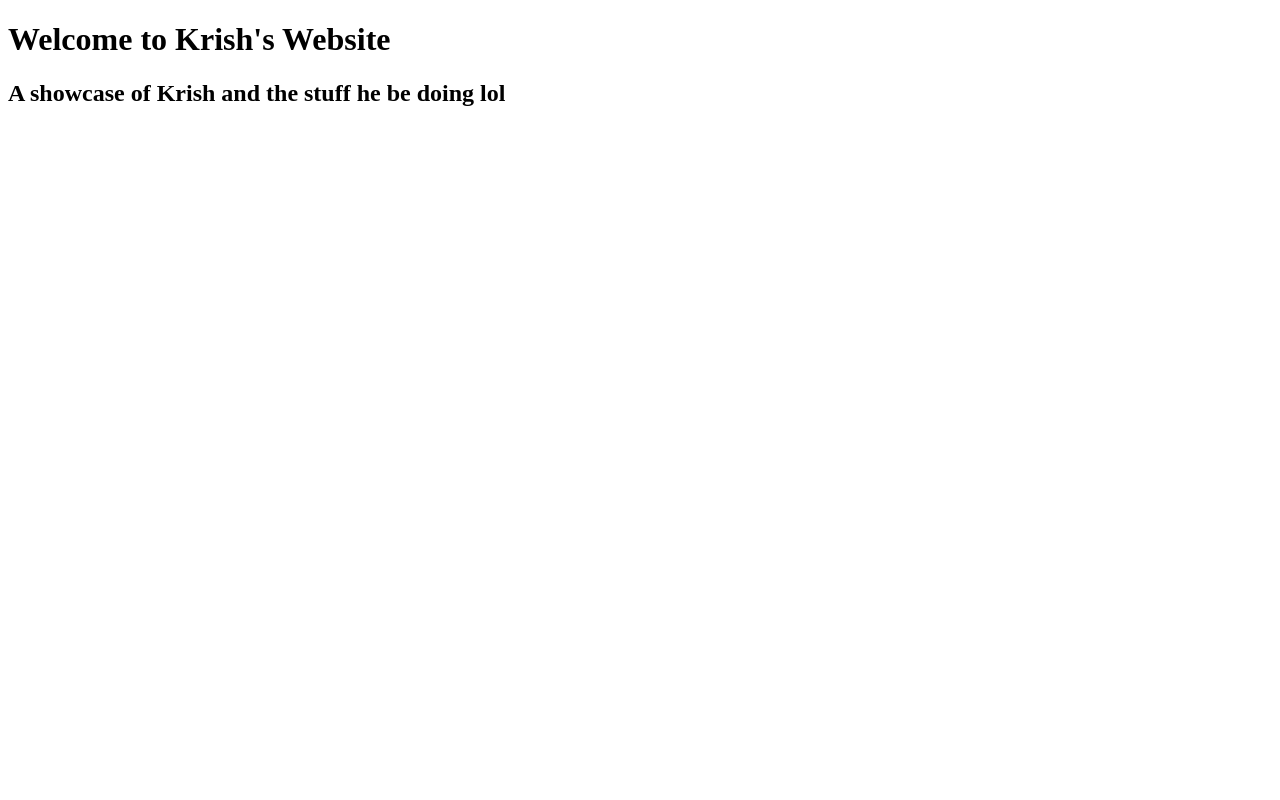
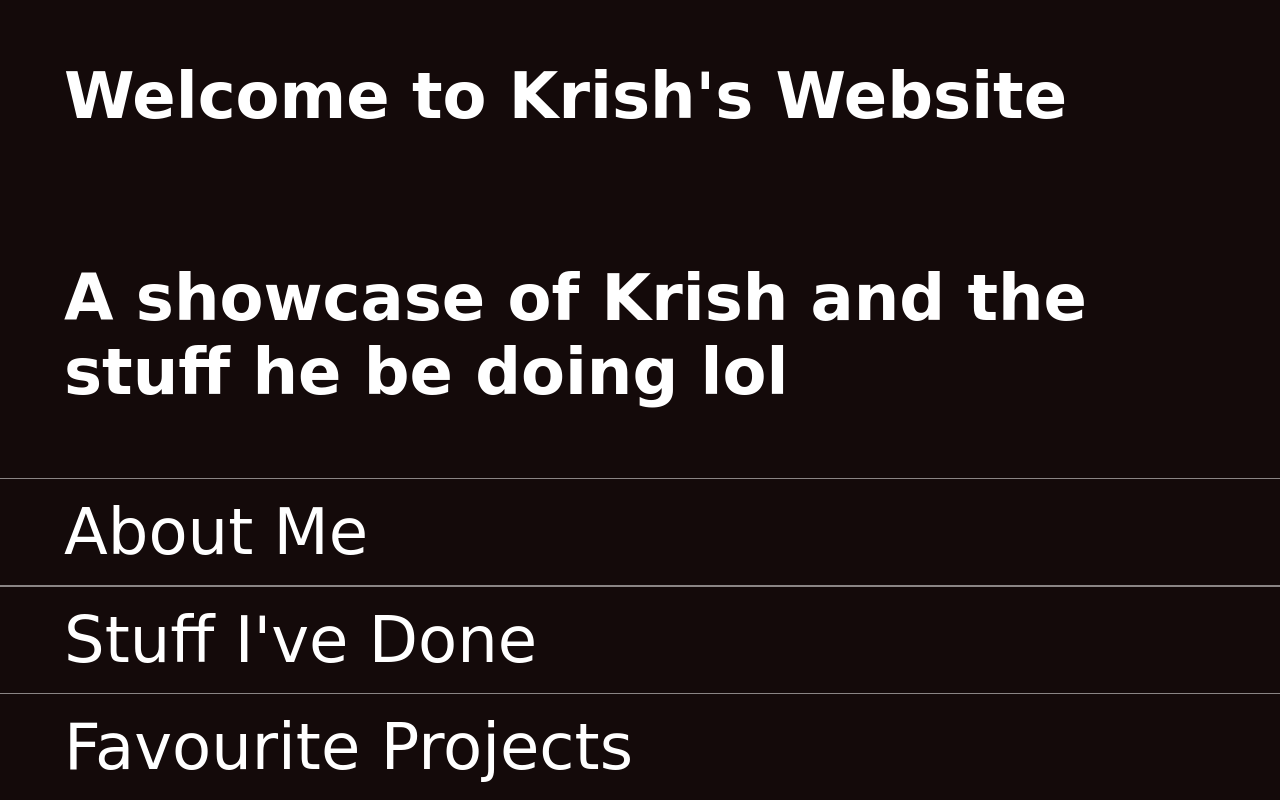
Before and after one commit to KoolAidKrish/my-website, a plain HTML site: page index.html in a window 1280 px wide. Drawn offline with Linux system fonts and the light colour scheme.

Commit message:
Linked files

```diff
--- a/index.html
+++ b/index.html
@@ -1,13 +1,20 @@
 <!DOCTYPE html>
 <html lang="en">
     <head>
+        <link rel="stylesheet" href="stuff.css">
         <meta charset="UTF-8">
         <meta name="viewport" content="width=device-width, initial-scale=1.0">
         <title>Krish's Website</title>
     </head>
 
     <body>
-        <h1>Welcome to Krish's Website</h1>
-        <h2>A showcase of Krish and the stuff he be doing lol<h2>
+        <h1 class="title">Welcome to Krish's Website</h1>
+        <h2 class="title">A showcase of Krish and the stuff he be doing lol</h2>
+
+        <a class="link" href ="" target = '_blank'>About Me</a>
+        <a class="link" href =""target = '_blank'>Stuff I've Done</a>
+        <a class="link" href ="" target="_blank">Favourite Projects</a>
+
+        <script src="script.js"></script>
     </body>
 </html>
```
